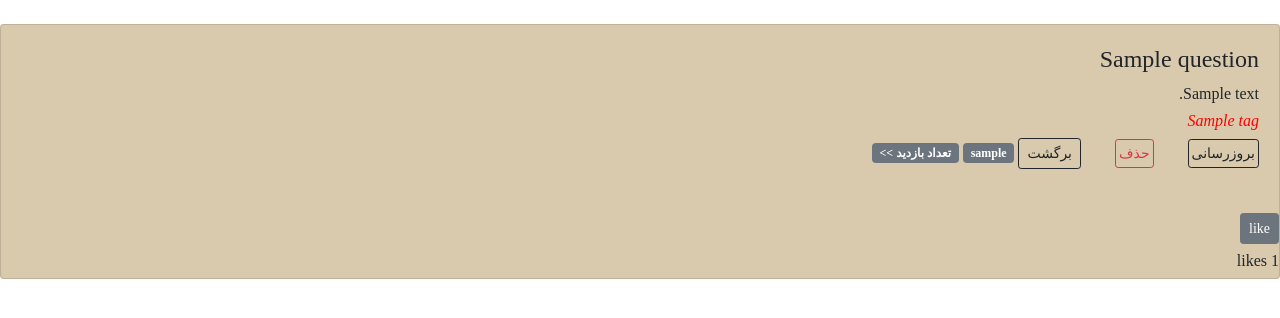
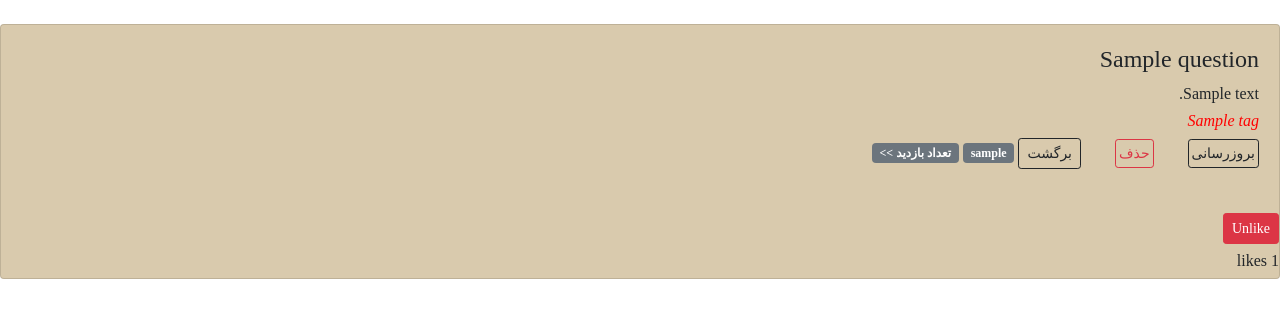
Before and after one commit to amir-mhd/karademy_question_answer, a Django app: page /question_detail/1 in a window 1280 px wide. Shown: the part 56-374 px from the top of the page. Run offline with Django 3.2, Linux system fonts and the light colour scheme; a user stored in the database is signed in; tables that the repository leaves empty hold one stand-in row (values such as "Sample post"); some libraries are stand-ins or nearby versions; some web fonts are replaced.

Commit message:
changes in detailview like button

```diff
--- a/templates/question/question_detail.html
+++ b/templates/question/question_detail.html
@@ -62,9 +62,9 @@
             {% csrf_token %}
             {% if request.user.is_authenticated %}
                 {% if liked %}
+                    <button class="btn btn-danger btn-sm" type="submit" name="question_id" value="{{ question.id }}">Unlike</button>
+                {% else %}
                     <button class="btn btn-secondary btn-sm" type="submit" name="question_id" value="{{ question.id }}">like</button>
-                {% else %}
-                    <button class="btn btn-danger btn-sm" type="submit" name="question_id" value="{{ question.id }}">Unlike</button>
                 {% endif %}
             {% endif %}
         </form>
```
